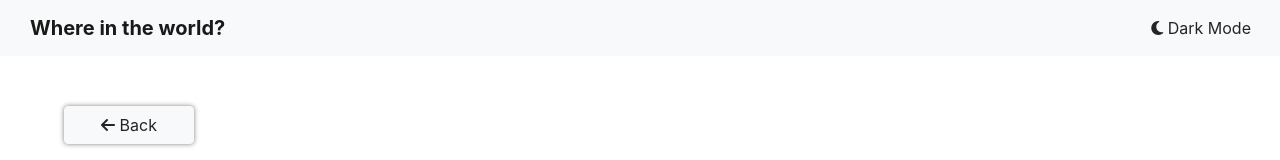
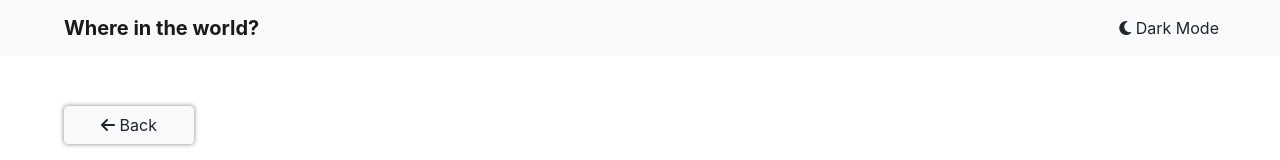
Before and after one commit to agee11/Country-Info, a React (Create React App) app: page /country/1 in a window 1280 px wide. Shown: the top 160 px of the page. Built offline with nearby package versions, Linux system fonts and the light colour scheme; no server answers.

Commit message:
Fix alignment of components so that they are uniform throughout the app

```diff
--- a/src/components/Header.js
+++ b/src/components/Header.js
@@ -20,7 +20,7 @@ class Header extends React.Component{
     return (
     <Navbar expand="true" bg={this.props.darkmode ? "dark" : "light"} variant={this.props.darkmode ? "dark" : "light"}>
       <Navbar.Brand><strong onClick={() => {this.props.history.push("/Country-Info/")}} className="brand">Where in the world?</strong></Navbar.Brand>
-      <Button onClick={this.handleDarkMode} variant={this.props.darkmode ? "dark" : "light"}><i className="fas fa-moon"></i> Dark Mode</Button>
+      <Button id="dark-toggle" onClick={this.handleDarkMode} variant={this.props.darkmode ? "dark" : "light"}><i className="fas fa-moon"></i> Dark Mode</Button>
     </Navbar>
   )
   }
--- a/src/styles/CardContainer.css
+++ b/src/styles/CardContainer.css
@@ -1,8 +1,8 @@
 .card-container{
   display: flex;
-  justify-content: space-around;
+  justify-content: space-between;
   flex-wrap: wrap;
-  padding: 30px;
+  padding: 30px 5vw;
   min-height: calc(100vh - 98px - 56px);
 }
 
--- a/src/styles/CountryPage.css
+++ b/src/styles/CountryPage.css
@@ -1,7 +1,7 @@
 .country-page{
   display: flex;
   justify-content: flex-start;
-  align-items: center;
+  align-items: flex-start;
   flex-wrap: wrap;
   padding: 5vw;
   min-height: calc(100vh - 88px - 56px);
--- a/src/styles/Header.css
+++ b/src/styles/Header.css
@@ -1,7 +1,11 @@
 .brand{
-  padding: 0 14px;
+  margin-left: calc(5vw - 16px);
 }
 
 .brand:hover{
   cursor: pointer;
 }
+
+#dark-toggle{
+  margin-right: calc(5vw - 32px);
+}
--- a/src/styles/SearchContainer.css
+++ b/src/styles/SearchContainer.css
@@ -1,7 +1,7 @@
 .search-container{
   display: flex;
   justify-content: space-between;
-  padding: 30px;
+  padding: 30px 5vw;
 }
 
 .flex-40{
```
Also changed, not shown: 1 other file (tests, documents, lock files or other folders).
